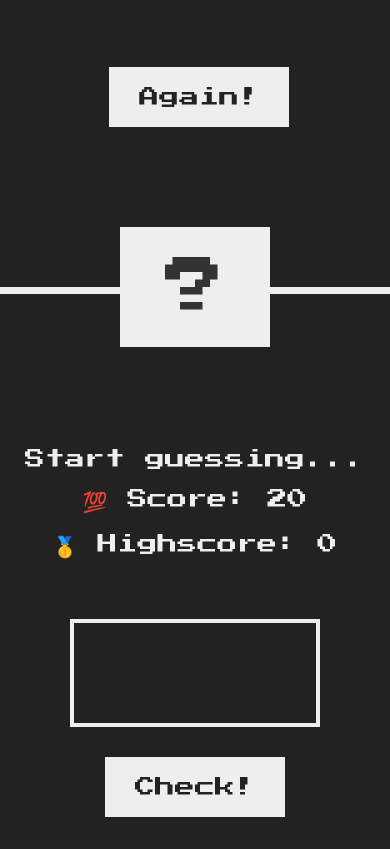
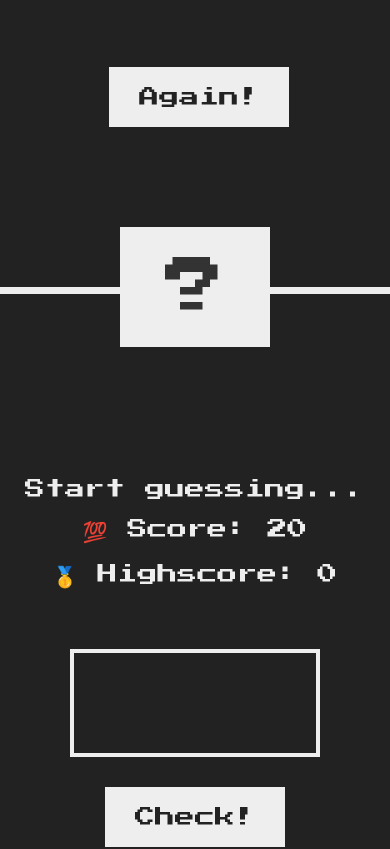
Before and after one commit to samirzjadhav/javascript-course, a plain HTML site: page 04-javascript-in-the-browser/guess-my-number/index.html in a window 390 px wide. Shown: the part 263-1112 px from the top of the page. Drawn offline with Linux system fonts and the light colour scheme.

Commit message:
feat: added height main section

```diff
--- a/04-javascript-in-the-browser/guess-my-number/style.css
+++ b/04-javascript-in-the-browser/guess-my-number/style.css
@@ -120,7 +120,7 @@ h1 {
 
 @media only screen and (max-width: 500px) {
   main {
-    height: 78vh;
+    height: 85vh;
     flex-direction: column-reverse;
     justify-content: center;
   }
```
